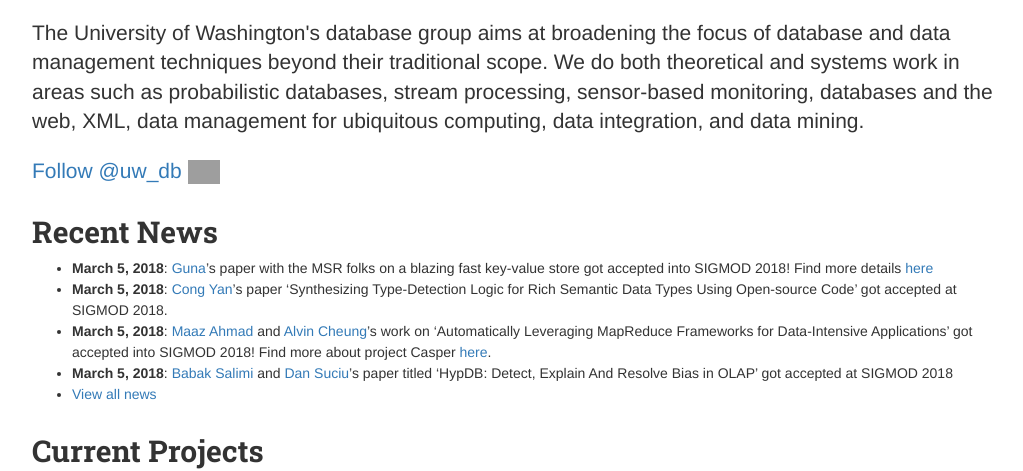
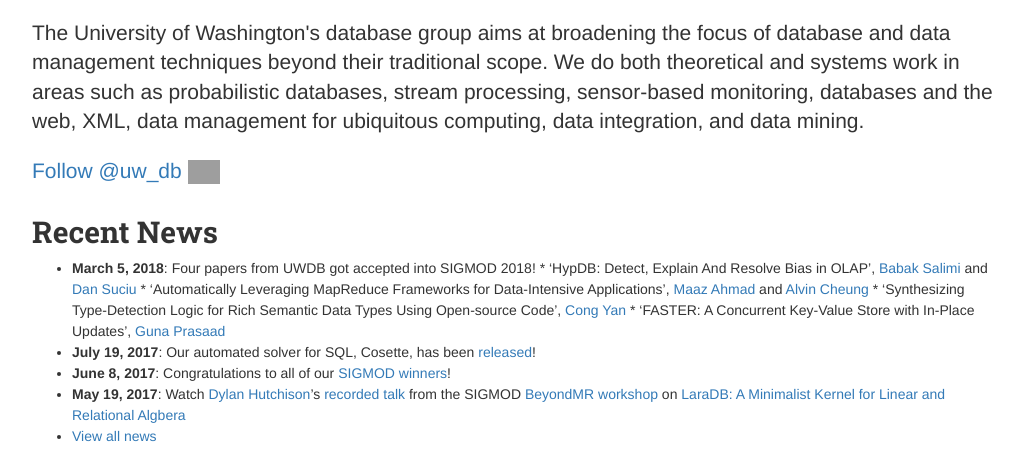
Before and after one commit to uwdb/website, a Jekyll site: the page built from index.markdown, in a window 1280 px wide and 900 px high, scrolled down 462 px, cut to the strip 0-471 px from the top of the window. Shown: the whole strip, without its empty margins (123-1146 px from the left). Built offline with Jekyll 4.4.1, drawn with Linux system fonts in a browser that asks for light colours; nearby versions of some CDN libraries; comment, search, counter and statistics services are not loaded; grey boxes are pictures that could not be loaded.

Commit message:
Update news.yml

```diff
--- a/_data/news.yml
+++ b/_data/news.yml
@@ -1,22 +1,10 @@
 - date: 2018-03-05
   description: >
-    [Babak Salimi](https://dblp.uni-trier.de/pers/hd/s/Salimi:Babak) and [Dan Suciu](https://homes.cs.washington.edu/~suciu/)'s paper titled 'HypDB: Detect, Explain And Resolve Bias in OLAP' got accepted at SIGMOD 2018
-
-- date: 2018-03-05
-  description: >
-    [Maaz Ahmad](https://homes.cs.washington.edu/~maazsaf/) and [Alvin Cheung](https://homes.cs.washington.edu/~akcheung/)'s work on 'Automatically Leveraging MapReduce Frameworks for Data-Intensive Applications' got accepted into SIGMOD 2018! Find more about project Casper [here](http://casper.uwplse.org/).
-
-- date: 2018-03-05
-  description: >
-    [Cong Yan](https://homes.cs.washington.edu/~congy/)'s paper 'Synthesizing Type-Detection Logic for Rich Semantic Data Types Using Open-source Code' got accepted at SIGMOD 2018.
-
-- date: 2018-03-05
-  description: >
-    [Guna](http://gunaprsd.org)'s paper with the MSR folks on a blazing fast key-value store got accepted into SIGMOD 2018! Find more details [here](https://www.microsoft.com/en-us/research/publication/faster-concurrent-key-value-store-place-updates/)
-
-- date: 2018-03-04
-  description: >
-    Four papers from UWDB got accepted into SIGMOD 2018! More details soon!
+    Four papers from UWDB got accepted into SIGMOD 2018!
+    * 'HypDB: Detect, Explain And Resolve Bias in OLAP', [Babak Salimi](https://dblp.uni-trier.de/pers/hd/s/Salimi:Babak) and [Dan Suciu](https://homes.cs.washington.edu/~suciu/)
+    * 'Automatically Leveraging MapReduce Frameworks for Data-Intensive Applications', [Maaz Ahmad](https://homes.cs.washington.edu/~maazsaf/) and [Alvin Cheung](https://homes.cs.washington.edu/~akcheung/)
+    * 'Synthesizing Type-Detection Logic for Rich Semantic Data Types Using Open-source Code', [Cong Yan](https://homes.cs.washington.edu/~congy/)
+    * 'FASTER: A Concurrent Key-Value Store with In-Place Updates', [Guna Prasaad](http://gunaprsd.org)
 
 - date: 2017-07-19
   description: >
```
